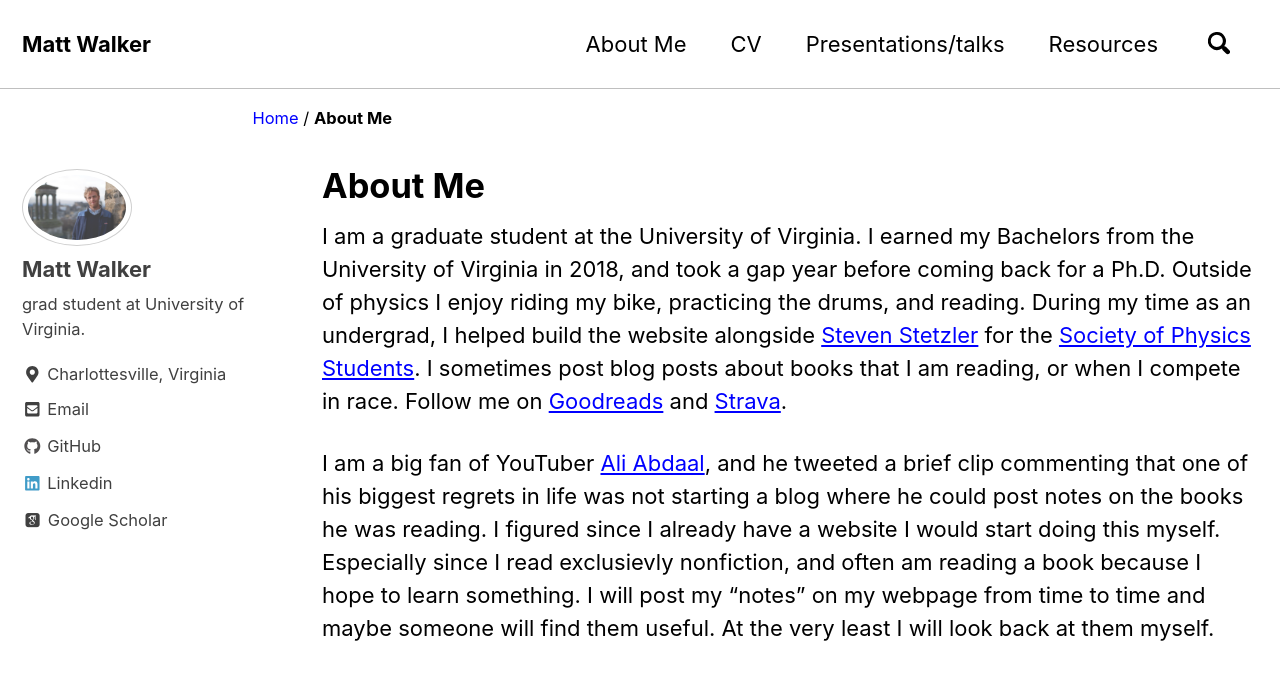
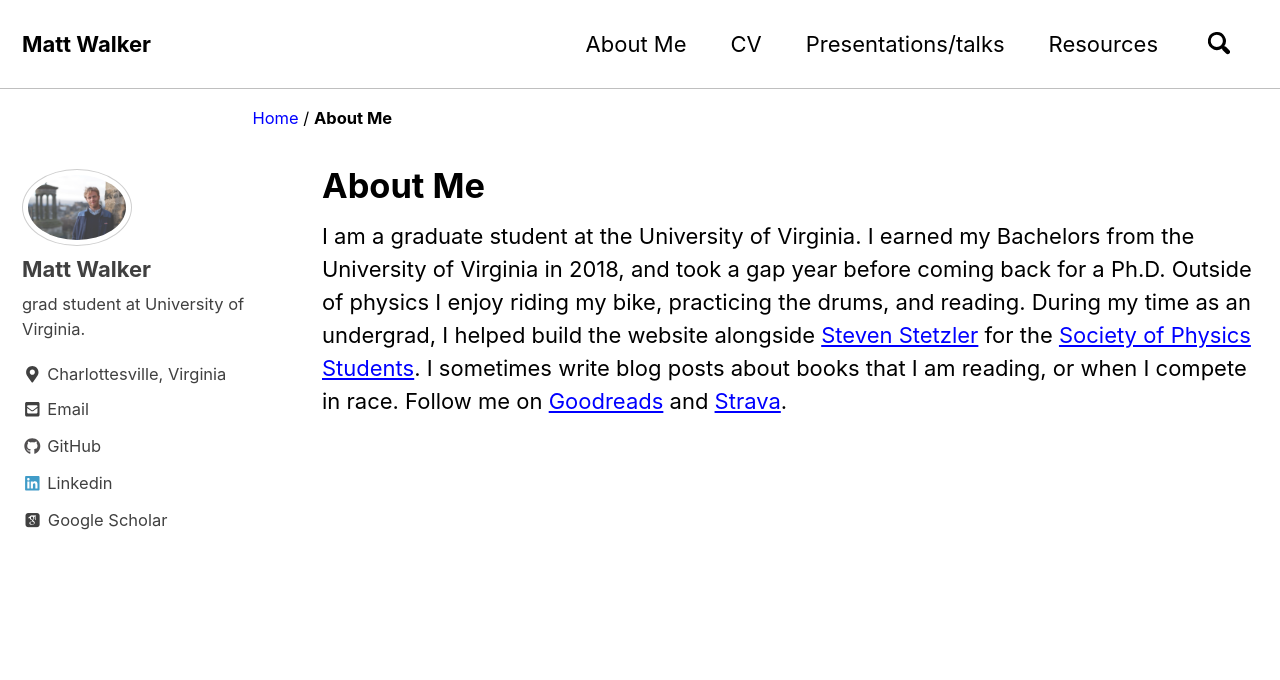
Before and after one commit to Mattwalker411/mathwalker.github.io, a Jekyll site: the page built from _pages/about.md, in a window 1280 px wide and 900 px high. Shown: the top 680 px of the window. Built offline with Jekyll 4.4.1, drawn with Linux system fonts in a browser that asks for light colours; cached includes are drawn as plain includes; nearby versions of some CDN libraries; some web fonts are replaced.

Commit message:
changed about.md

```diff
--- a/_pages/about.md
+++ b/_pages/about.md
@@ -8,7 +8,4 @@ permalink: /about/
 ---
 
 I am a graduate student at the University of Virginia. I earned my Bachelors from the University of Virginia in 2018, and took a gap year before coming back for a Ph.D. Outside of physics I enjoy riding my bike, practicing the drums, and reading. During my time as an undergrad, I helped build the website alongside [Steven Stetzler](https://stevenstetzler.com/) for the [Society of Physics Students](https://spsatuva.github.io/).
-I sometimes post blog posts about books that I am reading, or when I compete in race. Follow me on [Goodreads](https://www.goodreads.com/user/show/97757643-matt-walker) and [Strava](https://www.strava.com/athletes/56851114).
-
-
-I am a big fan of YouTuber [Ali Abdaal](https://www.youtube.com/user/Sepharoth64), and he tweeted a brief clip commenting that one of his biggest regrets in life was not starting a blog where he could post notes on the books he was reading. I figured since I already have a website I would start doing this myself. Especially since I read exclusievly nonfiction, and often am reading a book because I hope to learn something. I will post my "notes" on my webpage from time to time and maybe someone will find them useful. At the very least I will look back at them myself.
+I sometimes write blog posts about books that I am reading, or when I compete in race. Follow me on [Goodreads](https://www.goodreads.com/user/show/97757643-matt-walker) and [Strava](https://www.strava.com/athletes/56851114).
```
